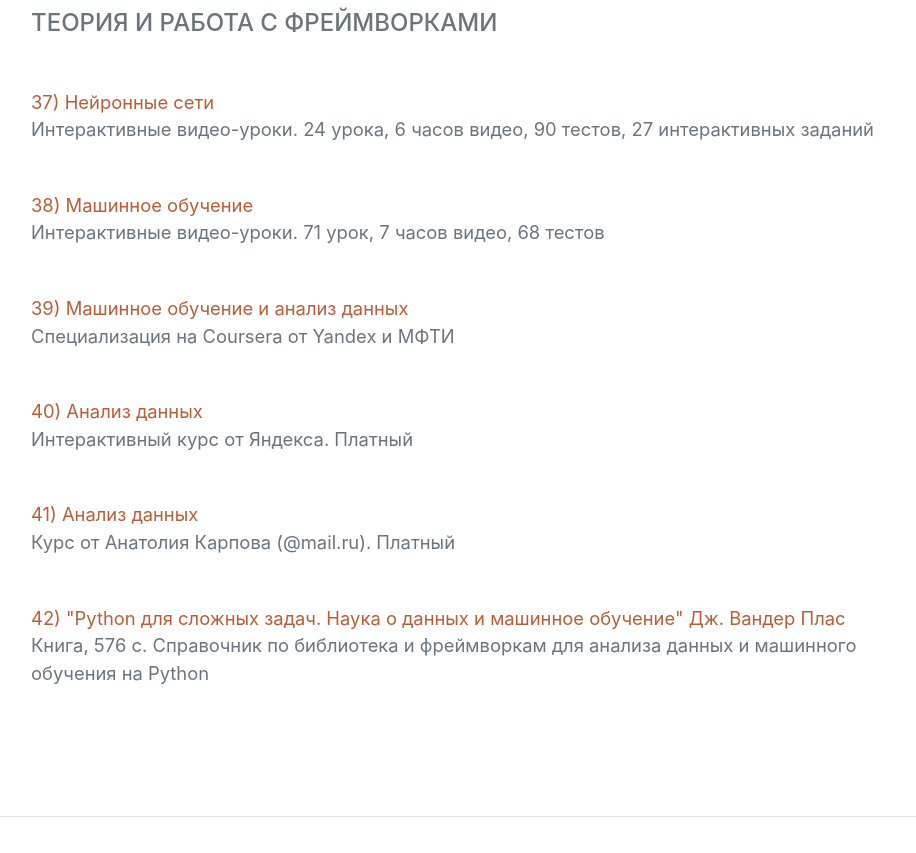
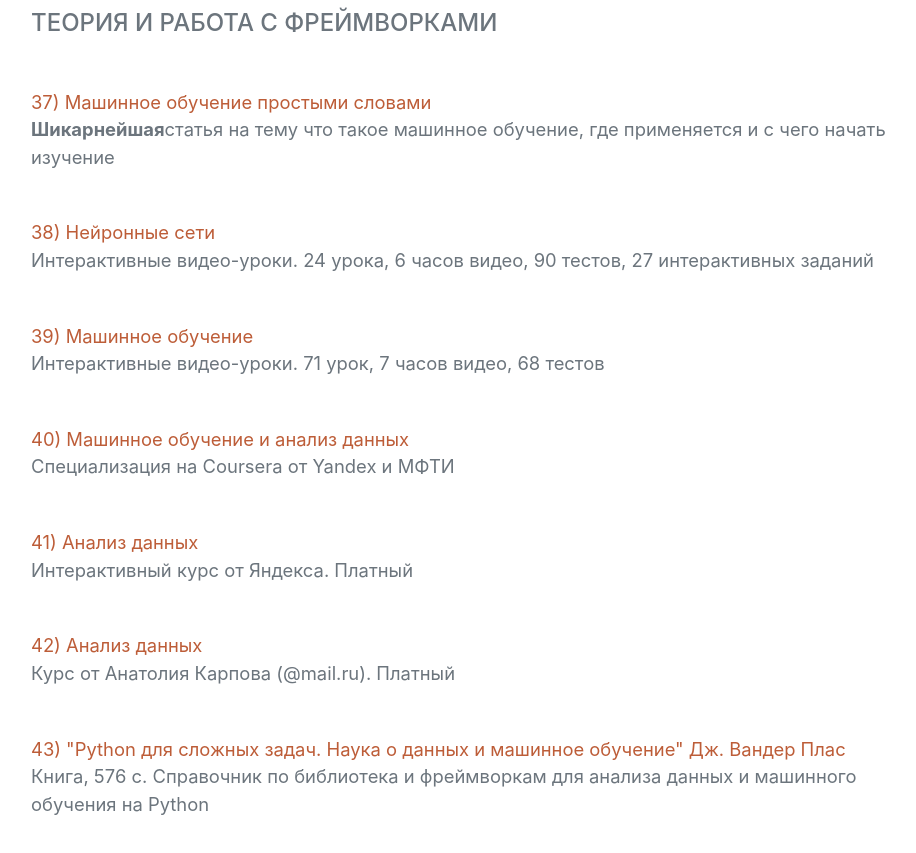
Before and after one commit to pymentor/python-roadmap, a website: page src/pug/index.pug in a window 1280 px wide. Shown: the part 9475-10328 px from the top of the page, without its empty margins (289-1205 px from the left). Drawn offline with nearby package versions, Linux system fonts and the light colour scheme; files that its build step writes are made by us from their sources; a web font is replaced by a local one.

Commit message:
update-road-map

```diff
--- a/src/pug/index.pug
+++ b/src/pug/index.pug
@@ -349,27 +349,32 @@ html(lang='en')
                     .subheading.mb-5
                         | Теория и работа с фреймворками
                     p.lead.mb-5
-                        a(href='https://stepik.org/course/401/promo' target='_blank') 37) Нейронные сети
+                        a(href='https://vas3k.ru/blog/machine_learning/' target='_blank') 37) Машинное обучение простыми словами
+                        br
+                        strong Шикарнейшая
+                        | статья на тему что такое машинное обучение, где применяется и с чего начать изучение
+                    p.lead.mb-5
+                        a(href='https://stepik.org/course/401/promo' target='_blank') 38) Нейронные сети
                         br
                         | Интерактивные видео-уроки. 24 урока, 6 часов видео, 90 тестов, 27 интерактивных заданий
                     p.lead.mb-5
-                        a(href='https://stepik.org/course/8057/promo' target='_blank') 38) Машинное обучение
+                        a(href='https://stepik.org/course/8057/promo' target='_blank') 39) Машинное обучение
                         br
                         | Интерактивные видео-уроки. 71 урок, 7 часов видео, 68 тестов
                     p.lead.mb-5
-                        a(href='https://www.coursera.org/specializations/machine-learning-data-analysis' target='_blank') 39) Машинное обучение и анализ данных
+                        a(href='https://www.coursera.org/specializations/machine-learning-data-analysis' target='_blank') 40) Машинное обучение и анализ данных
                         br
                         | Специализация на Coursera от Yandex и МФТИ
                     p.lead.mb-5
-                        a(href='https://praktikum.yandex.ru/data-scientist/' target='_blank') 40) Анализ данных
+                        a(href='https://praktikum.yandex.ru/data-scientist/' target='_blank') 41) Анализ данных
                         br
                         | Интерактивный курс от Яндекса. Платный
                     p.lead.mb-5
-                        a(href='https://karpov.courses/' target='_blank') 41) Анализ данных
+                        a(href='https://karpov.courses/' target='_blank') 42) Анализ данных
                         br
                         | Курс от Анатолия Карпова (@mail.ru). Платный
                     p.lead.mb-5
-                        a(href='https://oz.by/books/more10641687.html' target='_blank') 42) "Python для сложных задач. Наука о данных и машинное обучение" Дж. Вандер Плас
+                        a(href='https://oz.by/books/more10641687.html' target='_blank') 43) "Python для сложных задач. Наука о данных и машинное обучение" Дж. Вандер Плас
                         br
                         | Книга, 576 с. Справочник по библиотека и фреймворкам для анализа данных и машинного обучения на Python
             hr.m-0
```
Also changed, not shown: dist/index.html.
